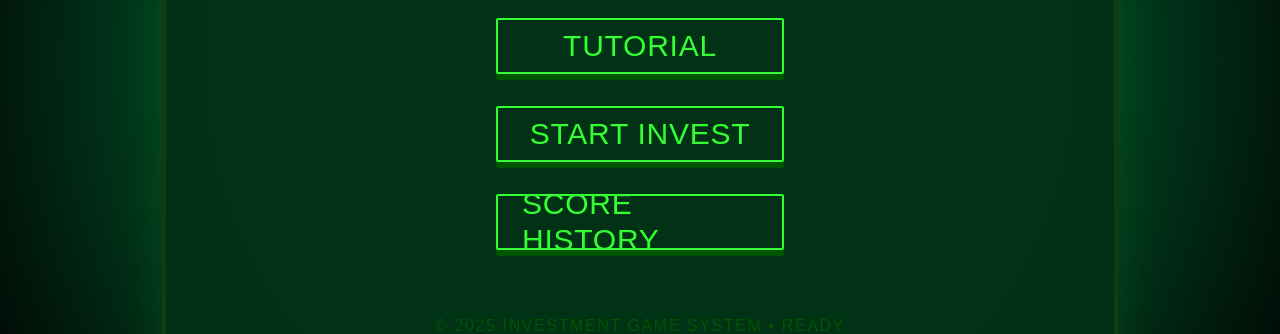
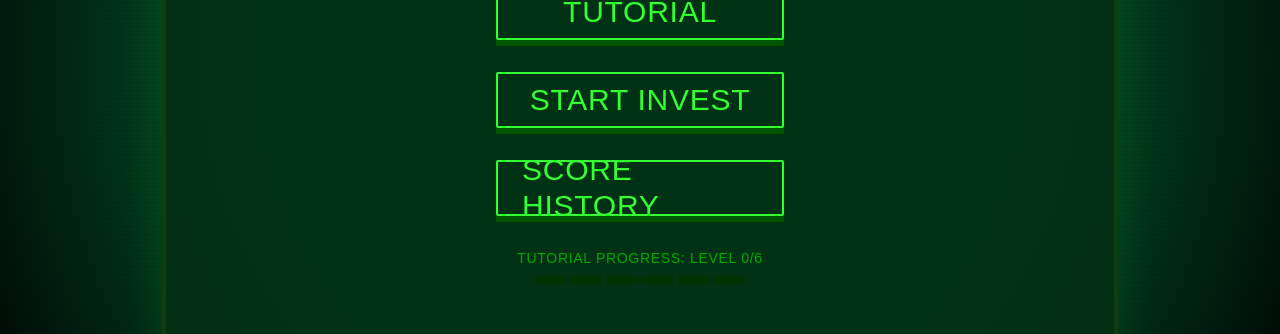
Before and after one commit to MickieeeJT/Senior, a React (Vite) app in the folder project/frontend/: page /home in a window 1280 px wide. Shown: the part 340-674 px from the top of the page. Built offline with nearby package versions, Linux system fonts and the light colour scheme; no server answers; sample sign-in values are in the browser's storage; a web font is replaced by a local one.

Commit message:
update home handle if tutorial is never done

```diff
--- a/project/frontend/src/Home.jsx
+++ b/project/frontend/src/Home.jsx
@@ -1,6 +1,55 @@
-import { Link } from "react-router-dom";
+import { Link, useNavigate } from "react-router-dom";
+import { useState, useEffect } from "react";
+
+const API_BASE_URL = "http://localhost:8000/api/invest";
 
 export default function Home() {
+  const navigate = useNavigate();
+  const [tutorialLevel, setTutorialLevel] = useState(0);
+  const [showModal, setShowModal] = useState(false);
+  const [loading, setLoading] = useState(true);
+
+  // Fetch tutorial progress on mount
+  useEffect(() => {
+    const fetchTutorialProgress = async () => {
+      try {
+        const token = localStorage.getItem("token");
+        if (!token) {
+          setLoading(false);
+          return;
+        }
+
+        const response = await fetch(`${API_BASE_URL}/tutorial-progress`, {
+          headers: {
+            Authorization: `Bearer ${token}`,
+          },
+        });
+        const data = await response.json();
+
+        if (data.success) {
+          setTutorialLevel(data.tutorialLevel);
+        }
+      } catch (error) {
+        console.error("Failed to fetch tutorial progress:", error);
+      } finally {
+        setLoading(false);
+      }
+    };
+
+    fetchTutorialProgress();
+  }, []);
+
+  const handleStartInvest = (e) => {
+    e.preventDefault();
+
+    // Check if user has completed at least tutorial level 1
+    if (tutorialLevel < 1) {
+      setShowModal(true);
+    } else {
+      navigate("/invest");
+    }
+  };
+
   const buttonStyle =
     "group relative inline-flex h-14 w-72 items-center justify-center overflow-hidden rounded-sm border-2 border-[#33ff33] bg-transparent px-6 font-jersey text-3xl tracking-wide text-[#33ff33] transition-all duration-150 [box-shadow:0px_6px_0px_#005500] hover:-translate-y-[2px] hover:[box-shadow:0px_8px_0px_#005500] active:translate-y-[4px] active:shadow-none";
 
@@ -32,20 +81,95 @@ export default function Home() {
             TUTORIAL
           </Link>
 
-          <Link to="/invest" className={buttonStyle}>
+          <button onClick={handleStartInvest} className={buttonStyle}>
             START INVEST
-          </Link>
+          </button>
 
           <Link to="/score-history" className={buttonStyle}>
             SCORE HISTORY
           </Link>
         </div>
 
+        {/* Tutorial Progress Indicator */}
+        {!loading && (
+          <div className="mt-8 text-center">
+            <div className="text-sm text-[#00aa00] tracking-wider">
+              TUTORIAL PROGRESS: LEVEL {tutorialLevel}/6
+            </div>
+            <div className="flex gap-1 mt-2 justify-center">
+              {[1, 2, 3, 4, 5, 6].map((level) => (
+                <div
+                  key={level}
+                  className={`w-8 h-2 ${
+                    tutorialLevel >= level
+                      ? "bg-[#33ff33] shadow-[0_0_5px_#33ff33]"
+                      : "bg-[#003300]"
+                  }`}
+                ></div>
+              ))}
+            </div>
+          </div>
+        )}
+
         {/* Footer */}
         <div className="mt-16 text-center text-[#005500] text-l tracking-widest uppercase">
           © 2025 Investment Game System • <span className="animate-blink">READY</span>
         </div>
       </div>
+
+      {/* Tutorial Incomplete Modal */}
+      {showModal && (
+        <div className="fixed inset-0 bg-black bg-opacity-80 flex items-center justify-center z-50">
+          <div className="relative border-4 border-[#33ff33] bg-[#001a0a] p-8 rounded-lg shadow-[0_0_30px_rgba(51,255,51,0.3)] max-w-md">
+            {/* CRT effect on modal */}
+            <div className="pointer-events-none absolute inset-0 bg-[linear-gradient(rgba(18,16,16,0)_50%,rgba(0,0,0,0.25)_50%)] bg-[length:100%_2px] opacity-20"></div>
+
+            <div className="relative z-10">
+              {/* Warning Icon */}
+              <div className="text-center mb-6">
+                <div className="text-6xl text-[#33ff33] animate-pulse mb-4">⚠️</div>
+                <h2 className="text-4xl font-jersey text-[#33ff33] tracking-wider mb-2 drop-shadow-[0_0_10px_#33ff33]">
+                  ACCESS DENIED
+                </h2>
+                <div className="h-1 w-full bg-[#33ff33] shadow-[0_0_10px_#33ff33]"></div>
+              </div>
+
+              {/* Message */}
+              <div className="text-center mb-8">
+                <p className="text-xl font-jersey text-[#00aa00] mb-4 tracking-wide">
+                  TUTORIAL NOT COMPLETED
+                </p>
+                <p className="text-base font-jersey text-[#00aa00] leading-relaxed">
+                  You must complete at least Tutorial Level 1 before starting the investment game.
+                </p>
+                <p className="text-sm font-jersey text-[#005500] mt-4">
+                  Current Progress: Level {tutorialLevel}/6
+                </p>
+              </div>
+
+              {/* Buttons */}
+              <div className="flex flex-col gap-4">
+                <button
+                  onClick={() => {
+                    setShowModal(false);
+                    navigate("/tutorial");
+                  }}
+                  className="group relative inline-flex h-12 w-full items-center justify-center overflow-hidden rounded-sm border-2 border-[#33ff33] bg-[#003300] px-6 font-jersey text-2xl tracking-wide text-[#33ff33] transition-all duration-150 [box-shadow:0px_4px_0px_#005500] hover:-translate-y-[2px] hover:[box-shadow:0px_6px_0px_#005500] active:translate-y-[2px] active:shadow-none"
+                >
+                  GO TO TUTORIAL
+                </button>
+
+                <button
+                  onClick={() => setShowModal(false)}
+                  className="group relative inline-flex h-12 w-full items-center justify-center overflow-hidden rounded-sm border-2 border-[#005500] bg-transparent px-6 font-jersey text-2xl tracking-wide text-[#005500] transition-all duration-150 [box-shadow:0px_4px_0px_#003300] hover:-translate-y-[2px] hover:[box-shadow:0px_6px_0px_#003300] active:translate-y-[2px] active:shadow-none"
+                >
+                  CANCEL
+                </button>
+              </div>
+            </div>
+          </div>
+        </div>
+      )}
     </div>
   );
 }
```
Also changed, not shown: 1 other file (tests, documents, lock files or other folders).
